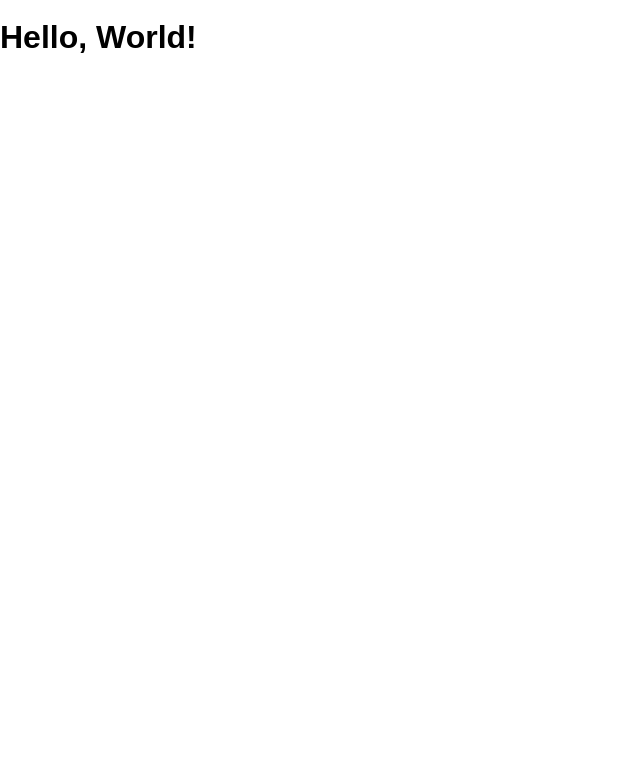
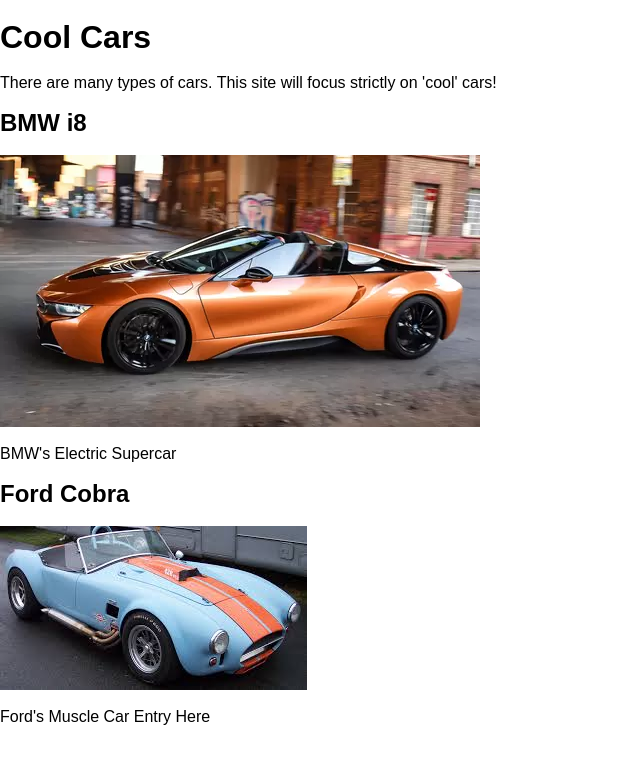
Before and after one commit to clgrogan/cars, a website: page public/index.html in a window 1280 px wide. Shown: the whole page, without its empty margins (0-640 px from the left). Drawn offline with Linux system fonts and the light colour scheme.

Commit message:
Added first version

```diff
--- a/public/index.html
+++ b/public/index.html
@@ -8,6 +8,21 @@
     <link rel="stylesheet" href="/screen.css">
   </head>
   <body>
-    <h1 class='hello-world'>Hello, World!</h1>
+    <h1 class='Cool Cars'>Cool Cars</h1>
+    <p>There are many types of cars. This site will focus strictly on 'cool' cars!</p>
+    <main>
+        <section>
+            <h2>BMW i8</h2>
+          <img src="images/i8.jpg" alt="BMW i8">
+          <p>BMW's Electric Supercar</p>
+        </section>
+
+        <section>
+            <h2>Ford Cobra</h2>
+            <img src="images/FordCobra.jpeg" alt="BMW i8">
+
+            <p>Ford's Muscle Car Entry Here</p>
+        </section>
+    </main>
   </body>
 </html>
```
Also changed, not shown: package.json (+5 -3 lines), public/images/FordCobra.jpeg (added), public/images/i8.jpg (added), 1 other file.
